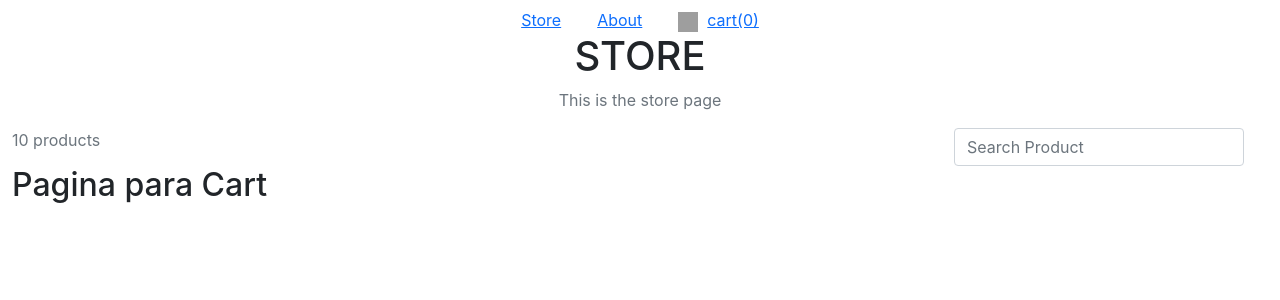
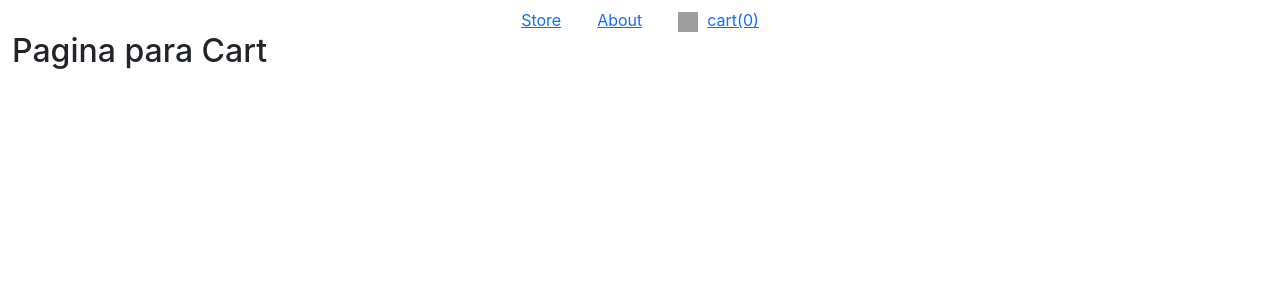
Before and after one commit to esteban2pac/Ejercicio1, a React (Create React App) app: page /Cart in a window 1280 px wide. Shown: the top 300 px of the page. Built offline with nearby package versions, Linux system fonts and the light colour scheme; grey boxes are pictures that could not be loaded; the HTML template or start-up script is replaced by a standard one.

Commit message:
cambio a la pagina store

```diff
--- a/src/App.js
+++ b/src/App.js
@@ -1,8 +1,6 @@
 import './App.css';
 import Header from './componentes/Header';
 import Container from 'react-bootstrap/Container'
-import Product from './componentes/Product'
-import Gridproduct from './componentes/GridProduct';
 import {BrowserRouter as Router} from 'react-router-dom';
 import Misroutes from './Misrutas';
 function App() {
@@ -10,7 +8,6 @@ function App() {
     <Container fluid>
       <Router>
       <Header />
-      <Product />
       <Misroutes />
       </Router>
     </Container>
--- a/src/pages/Store.js
+++ b/src/pages/Store.js
@@ -1,8 +1,12 @@
 import react from 'react';
-import {Link} from 'react-router-dom';
+import {Link, Switch} from 'react-router-dom';
 import Gridproduct from '../componentes/GridProduct';
+import Product from '../componentes/Product';
 export default function Store(){
     return(
+        <>
+        <Product></Product>
         <Gridproduct></Gridproduct>
+        </>
     );
 }
```
